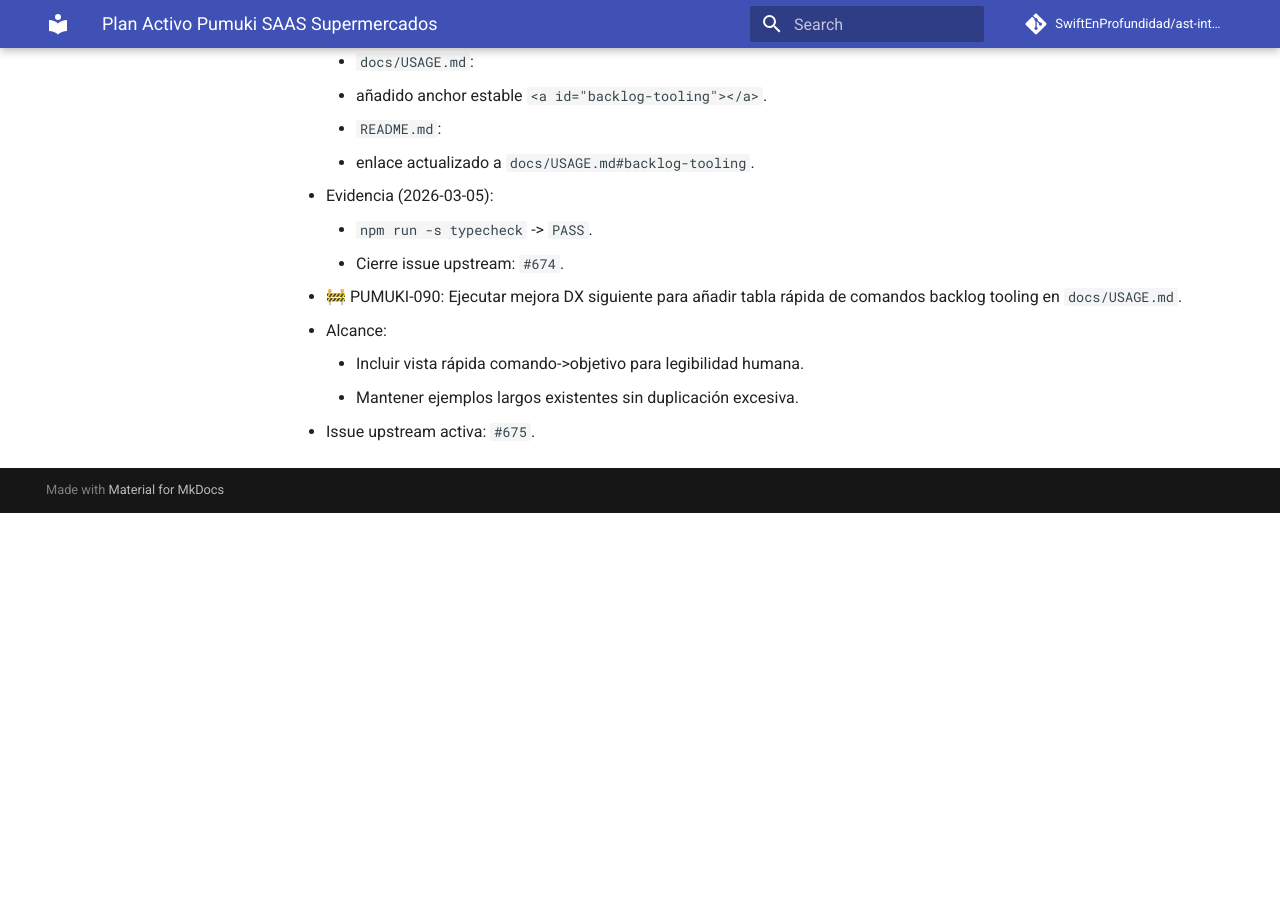
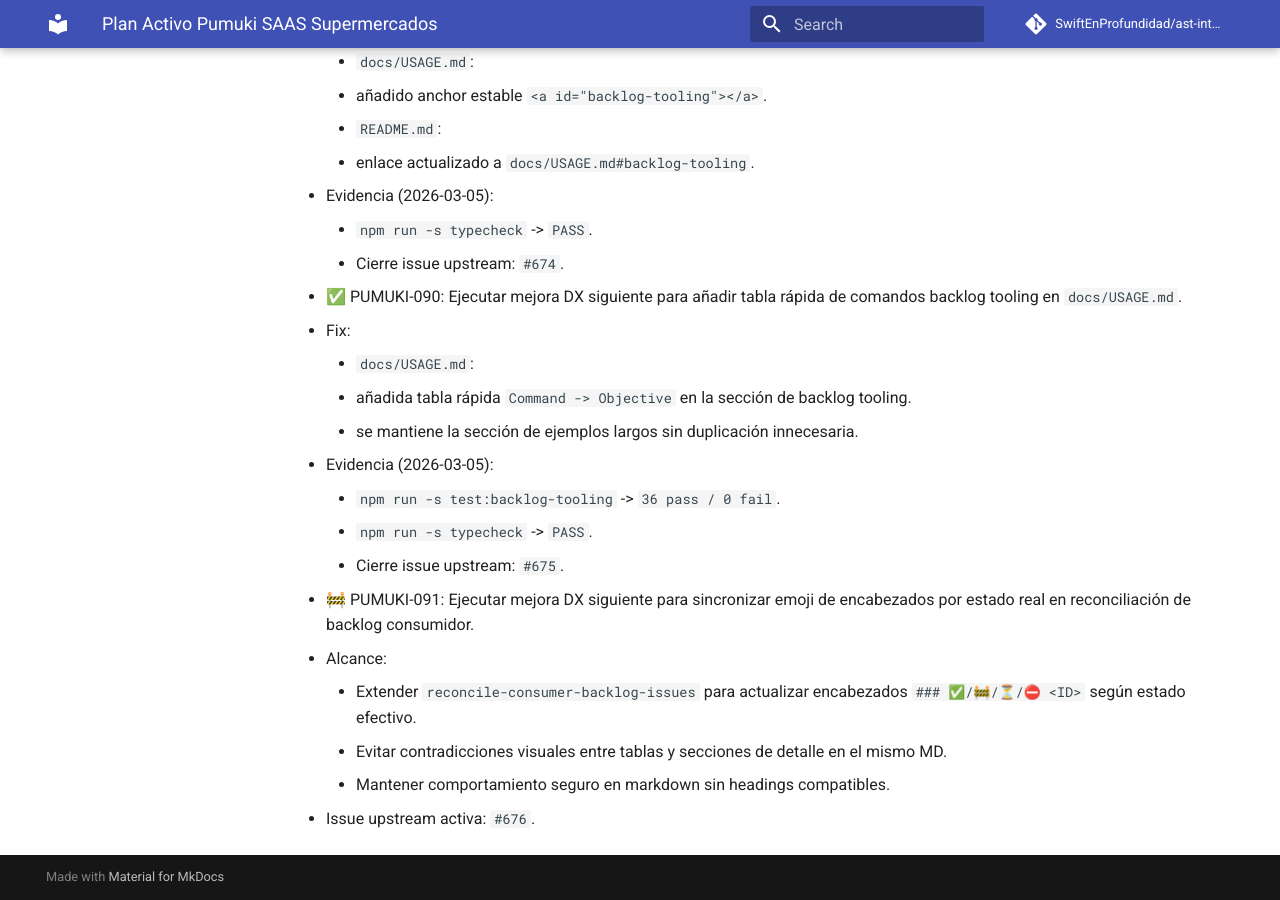
Before and after one commit to SwiftEnProfundidad/ast-intelligence-hooks, an MkDocs documentation site: the page built from docs/seguimiento-activo-pumuki-saas-supermercados.md, in a window 1280 px wide and 900 px high, scrolled down 38332 px. Built offline with MkDocs 1.6.1 and Material for MkDocs 9.7.7, drawn with Linux system fonts in a browser that asks for light colours; comment, search, counter and statistics services are not loaded; before the commit the page ends 38845 px from its top, so only the background shows below that.

Commit message:
docs(backlog): add quick reference table and advance tracking

```diff
--- a/docs/seguimiento-activo-pumuki-saas-supermercados.md
+++ b/docs/seguimiento-activo-pumuki-saas-supermercados.md
@@ -1021,8 +1021,19 @@
     - `npm run -s typecheck` -> `PASS`.
     - Cierre issue upstream: `#674`.
 
-- 🚧 PUMUKI-090: Ejecutar mejora DX siguiente para añadir tabla rápida de comandos backlog tooling en `docs/USAGE.md`.
+- ✅ PUMUKI-090: Ejecutar mejora DX siguiente para añadir tabla rápida de comandos backlog tooling en `docs/USAGE.md`.
+  - Fix:
+    - `docs/USAGE.md`:
+      - añadida tabla rápida `Command -> Objective` en la sección de backlog tooling.
+      - se mantiene la sección de ejemplos largos sin duplicación innecesaria.
+  - Evidencia (2026-03-05):
+    - `npm run -s test:backlog-tooling` -> `36 pass / 0 fail`.
+    - `npm run -s typecheck` -> `PASS`.
+    - Cierre issue upstream: `#675`.
+
+- 🚧 PUMUKI-091: Ejecutar mejora DX siguiente para sincronizar emoji de encabezados por estado real en reconciliación de backlog consumidor.
   - Alcance:
-    - Incluir vista rápida comando->objetivo para legibilidad humana.
-    - Mantener ejemplos largos existentes sin duplicación excesiva.
-  - Issue upstream activa: `#675`.
+    - Extender `reconcile-consumer-backlog-issues` para actualizar encabezados `### ✅/🚧/⏳/⛔ <ID>` según estado efectivo.
+    - Evitar contradicciones visuales entre tablas y secciones de detalle en el mismo MD.
+    - Mantener comportamiento seguro en markdown sin headings compatibles.
+  - Issue upstream activa: `#676`.
```
Also changed, not shown: docs/USAGE.md (+9 -0 lines), docs/registro-maestro-de-seguimiento.md (+2 -2 lines).
